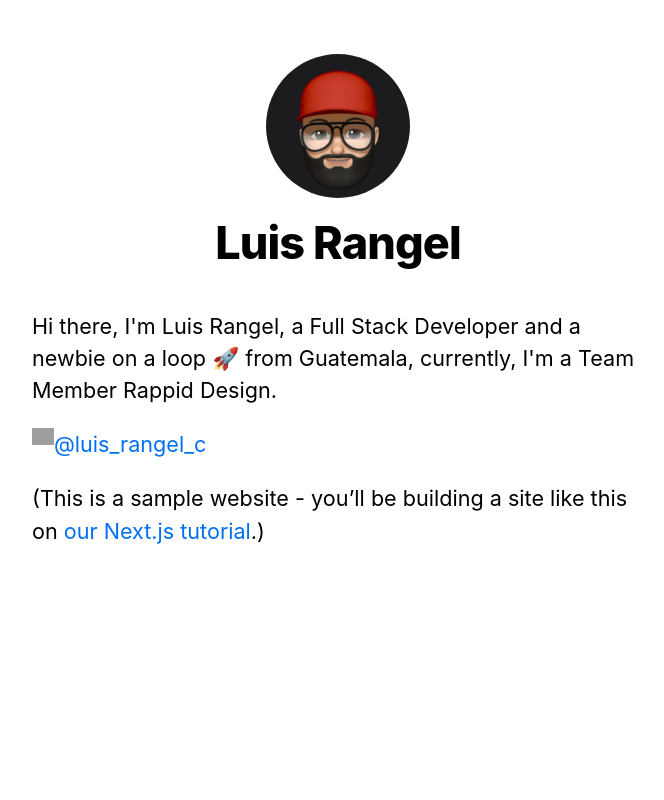
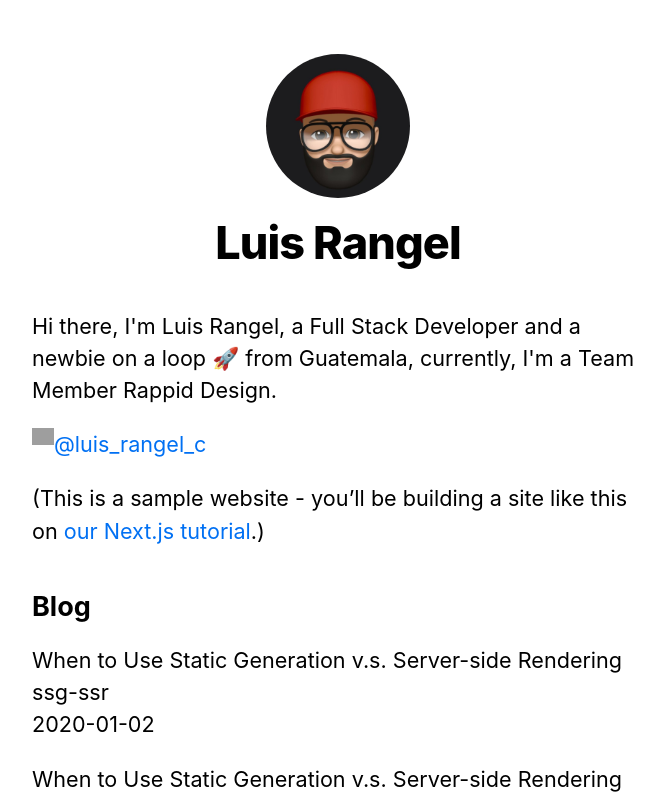
Before and after one commit to lrangelc/nextjs-blog, a Next.js app: page / in a window 1280 px wide. Shown: the top 800 px of the page, without its empty margins (302-966 px from the left). Built offline with nearby package versions, Linux system fonts and the light colour scheme; grey boxes are pictures that could not be loaded.

Commit message:
Implement getStaticProps

```diff
--- /dev/null
+++ b/lib/posts.js
@@ -0,0 +1,37 @@
+import fs from 'fs'
+import path from 'path'
+import matter from 'gray-matter'
+
+const postsDirectory = path.join(process.cwd(), 'posts')
+
+export function getSortedPostsData() {
+  // Get file names under /posts
+  const fileNames = fs.readdirSync(postsDirectory)
+  const allPostsData = fileNames.map(fileName => {
+    // Remove ".md" from file name to get id
+    const id = fileName.replace(/\.md$/, '')
+
+    // Read markdown file as string
+    const fullPath = path.join(postsDirectory, fileName)
+    const fileContents = fs.readFileSync(fullPath, 'utf8')
+
+    // Use gray-matter to parse the post metadata section
+    const matterResult = matter(fileContents)
+
+    // Combine the data with the id
+    return {
+      id,
+      ...matterResult.data
+    }
+  })
+  // Sort posts by date
+  return allPostsData.sort(({ date: a }, { date: b }) => {
+    if (a < b) {
+      return 1
+    } else if (a > b) {
+      return -1
+    } else {
+      return 0
+    }
+  })
+}
--- a/package.json
+++ b/package.json
@@ -9,6 +9,7 @@
   },
   "dependencies": {
     "classnames": "^2.2.6",
+    "gray-matter": "^4.0.3",
     "next": "^11.0.0",
     "react": "17.0.2",
     "react-dom": "17.0.2"
--- a/pages/index.js
+++ b/pages/index.js
@@ -1,9 +1,18 @@
 import Head from 'next/head';
 import Layout, { siteTitle } from '../components/layout';
 import utilStyles from '../styles/utils.module.css';
-import Link from 'next/link';
+import { getSortedPostsData } from '../lib/posts'
 
-export default function Home() {
+export async function getStaticProps() {
+  const allPostsData = getSortedPostsData()
+  return {
+    props: {
+      allPostsData
+    }
+  }
+}
+
+export default function Home({ allPostsData }) {
   return (
     <Layout home>
       <Head>
@@ -24,6 +33,21 @@
           (This is a sample website - you’ll be building a site like this on <a href='https://nextjs.org/learn'>our Next.js tutorial</a>.)
         </p>
       </section>
+
+      <section className={`${utilStyles.headingMd} ${utilStyles.padding1px}`}>
+        <h2 className={utilStyles.headingLg}>Blog</h2>
+        <ul className={utilStyles.list}>
+          {allPostsData.map(({ id, date, title }) => (
+            <li className={utilStyles.listItem} key={id}>
+              {title}
+              <br />
+              {id}
+              <br />
+              {date}
+            </li>
+          ))}
+        </ul>
+      </section>
     </Layout>
   );
 }
--- /dev/null
+++ b/posts/pre-rendering.md
@@ -0,0 +1,11 @@
+---
+title: 'Two Forms of Pre-rendering'
+date: '2020-01-01'
+---
+
+Next.js has two forms of pre-rendering: **Static Generation** and **Server-side Rendering**. The difference is in **when** it generates the HTML for a page.
+
+- **Static Generation** is the pre-rendering method that generates the HTML at **build time**. The pre-rendered HTML is then _reused_ on each request.
+- **Server-side Rendering** is the pre-rendering method that generates the HTML on **each request**.
+
+Importantly, Next.js lets you **choose** which pre-rendering form to use for each page. You can create a "hybrid" Next.js app by using Static Generation for most pages and using Server-side Rendering for others.
--- /dev/null
+++ b/posts/ssg-ssr.md
@@ -0,0 +1,19 @@
+---
+title: 'When to Use Static Generation v.s. Server-side Rendering'
+date: '2020-01-02'
+---
+
+We recommend using **Static Generation** (with and without data) whenever possible because your page can be built once and served by CDN, which makes it much faster than having a server render the page on every request.
+
+You can use Static Generation for many types of pages, including:
+
+- Marketing pages
+- Blog posts
+- E-commerce product listings
+- Help and documentation
+
+You should ask yourself: "Can I pre-render this page **ahead** of a user's request?" If the answer is yes, then you should choose Static Generation.
+
+On the other hand, Static Generation is **not** a good idea if you cannot pre-render a page ahead of a user's request. Maybe your page shows frequently updated data, and the page content changes on every request.
+
+In that case, you can use **Server-Side Rendering**. It will be slower, but the pre-rendered page will always be up-to-date. Or you can skip pre-rendering and use client-side JavaScript to populate data.
--- /dev/null
+++ b/posts/ssg-ssr2.md
@@ -0,0 +1,19 @@
+---
+title: 'When to Use Static Generation v.s. Server-side Rendering'
+date: '2020-01-02'
+---
+
+We recommend using **Static Generation** (with and without data) whenever possible because your page can be built once and served by CDN, which makes it much faster than having a server render the page on every request.
+
+You can use Static Generation for many types of pages, including:
+
+- Marketing pages
+- Blog posts
+- E-commerce product listings
+- Help and documentation
+
+You should ask yourself: "Can I pre-render this page **ahead** of a user's request?" If the answer is yes, then you should choose Static Generation.
+
+On the other hand, Static Generation is **not** a good idea if you cannot pre-render a page ahead of a user's request. Maybe your page shows frequently updated data, and the page content changes on every request.
+
+In that case, you can use **Server-Side Rendering**. It will be slower, but the pre-rendered page will always be up-to-date. Or you can skip pre-rendering and use client-side JavaScript to populate data.
--- /dev/null
+++ b/posts/ssg-ssr3.md
@@ -0,0 +1,19 @@
+---
+title: 'When to Use Static Generation v.s. Server-side Rendering'
+date: '2020-01-02'
+---
+
+We recommend using **Static Generation** (with and without data) whenever possible because your page can be built once and served by CDN, which makes it much faster than having a server render the page on every request.
+
+You can use Static Generation for many types of pages, including:
+
+- Marketing pages
+- Blog posts
+- E-commerce product listings
+- Help and documentation
+
+You should ask yourself: "Can I pre-render this page **ahead** of a user's request?" If the answer is yes, then you should choose Static Generation.
+
+On the other hand, Static Generation is **not** a good idea if you cannot pre-render a page ahead of a user's request. Maybe your page shows frequently updated data, and the page content changes on every request.
+
+In that case, you can use **Server-Side Rendering**. It will be slower, but the pre-rendered page will always be up-to-date. Or you can skip pre-rendering and use client-side JavaScript to populate data.
```
Also changed, not shown: 1 other file (tests, documents, lock files or other folders).
